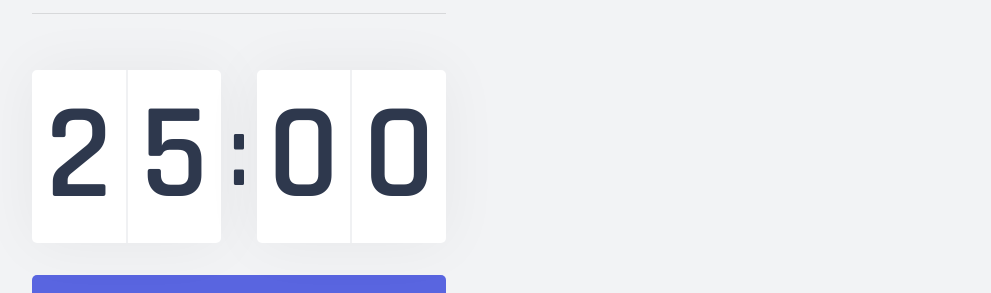
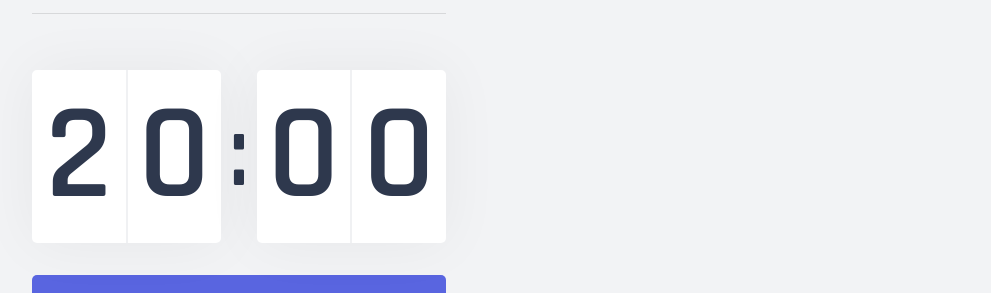
Before and after one commit to marcelosanto/moveit, a Next.js app: page / in a window 1280 px wide. Shown: the part 321-614 px from the top of the page, without its empty margins (144-1135 px from the left). Built offline with nearby package versions, Linux system fonts and the light colour scheme.

Commit message:
button function partial

```diff
--- a/src/components/Countdown.tsx
+++ b/src/components/Countdown.tsx
@@ -1,20 +1,38 @@
+import { useState, useEffect } from 'react'
 import styles from '../styles/components/Countdown.module.css'
 
 export function Countdown() {
+  const [time, setTime] = useState(20 * 60)
+  const [active, setActive] = useState(false)
+
+  const minutes = Math.floor(time / 60)
+  const seconds = time % 60
+
+  const [minuteLeft, minuteRight] = String(minutes).padStart(2, '0').split('')
+  const [secondsLeft, secondsRight] = String(seconds).padStart(2, '0').split('')
+
+  function startCountdown() {
+    setActive(true)
+  }
+
+  useEffect(() => {}, [active])
+
   return (
     <>
       <div className={styles.countdownContainer}>
         <div>
-          <span>2</span>
-          <span>5</span>
+          <span>{minuteLeft}</span>
+          <span>{minuteRight}</span>
         </div>
         <span>:</span>
         <div>
-          <span>0</span>
-          <span>0</span>
+          <span>{secondsLeft}</span>
+          <span>{secondsRight}</span>
         </div>
       </div>
-      <button className={styles.countdownButton}>Iniciar um ciclo</button>
+      <button className={styles.countdownButton} onClick={startCountdown}>
+        Iniciar um ciclo
+      </button>
     </>
   )
 }
```
